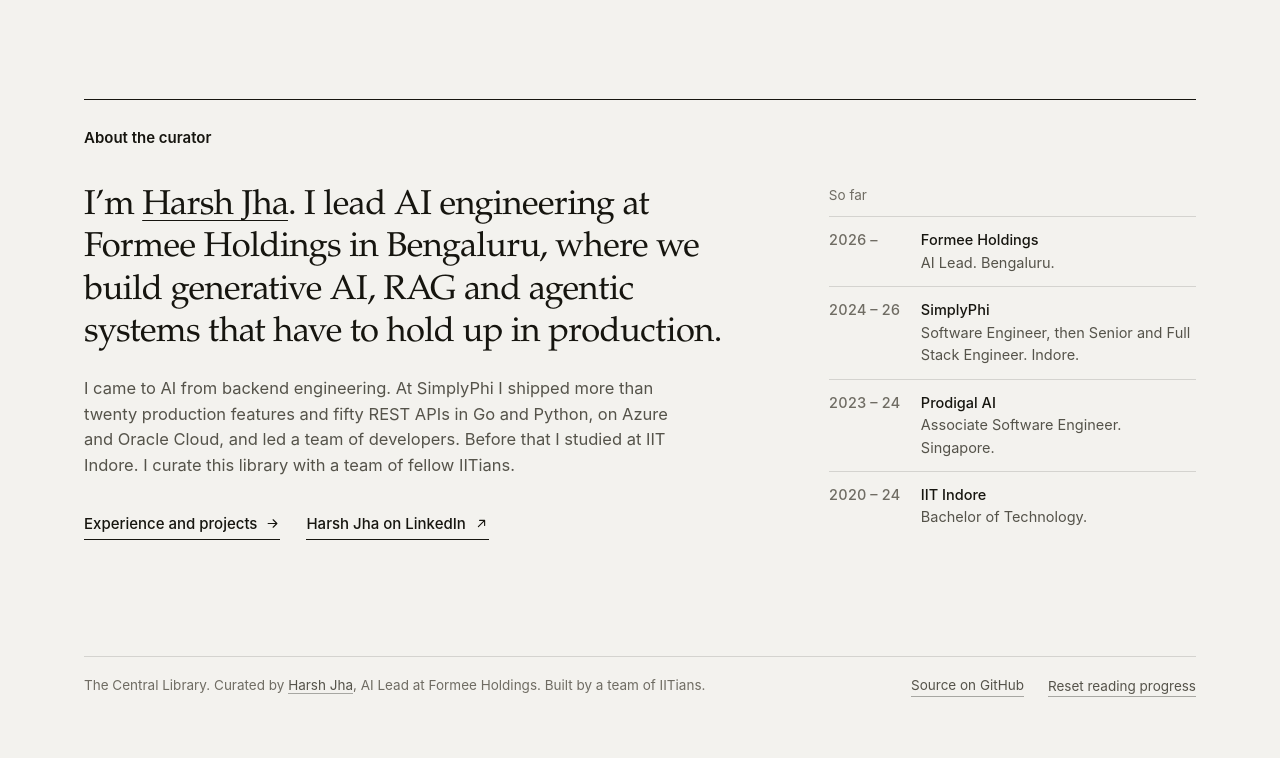
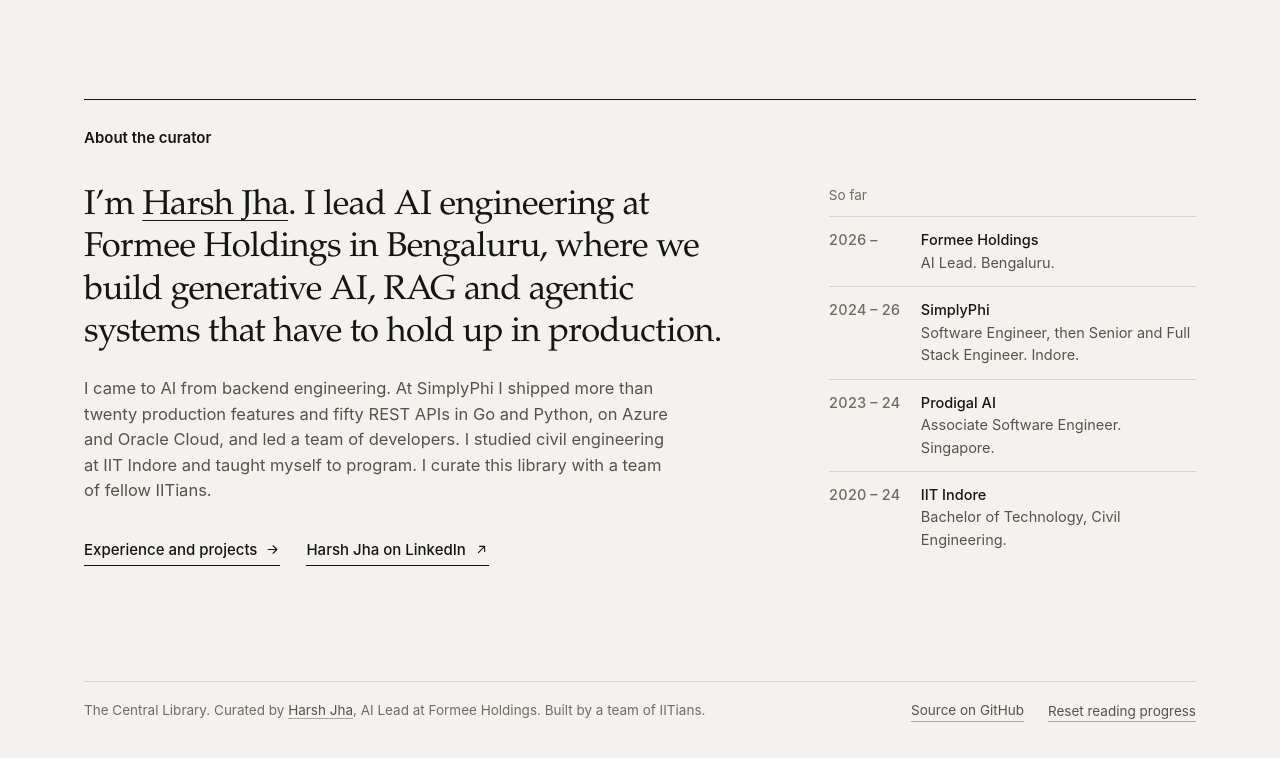
Before and after one commit to harshdotcom/AI-Systems, a plain HTML site: page index.html in a window 1280 px wide. Shown: the part 4663-5421 px from the top of the page. Drawn offline with Linux system fonts and the light colour scheme; a web font is replaced by a local one.

Commit message:
update the role

```diff
--- a/index.html
+++ b/index.html
@@ -1210,7 +1210,7 @@
           I&rsquo;m <a class="name-link" href="https://www.linkedin.com/in/harshjha-iiti/" target="_blank" rel="noopener me">Harsh Jha</a>. I lead AI engineering at Formee Holdings in Bengaluru, where we build generative AI, RAG and agentic systems that have to hold up in production.
         </p>
         <p>
-          I came to AI from backend engineering. At SimplyPhi I shipped more than twenty production features and fifty REST APIs in Go and Python, on Azure and Oracle Cloud, and led a team of developers. Before that I studied at IIT Indore. I curate this library with a team of fellow IITians.
+          I came to AI from backend engineering. At SimplyPhi I shipped more than twenty production features and fifty REST APIs in Go and Python, on Azure and Oracle Cloud, and led a team of developers. I studied civil engineering at IIT Indore and taught myself to program. I curate this library with a team of fellow IITians.
         </p>
         <div class="curator-links">
           <a class="btn-text" href="harsh-jha.html">
@@ -1230,7 +1230,7 @@
           <div><dt>2026 &ndash;</dt><dd><b>Formee Holdings</b>AI Lead. Bengaluru.</dd></div>
           <div><dt>2024 &ndash; 26</dt><dd><b>SimplyPhi</b>Software Engineer, then Senior and Full Stack Engineer. Indore.</dd></div>
           <div><dt>2023 &ndash; 24</dt><dd><b>Prodigal AI</b>Associate Software Engineer. Singapore.</dd></div>
-          <div><dt>2020 &ndash; 24</dt><dd><b>IIT Indore</b>Bachelor of Technology.</dd></div>
+          <div><dt>2020 &ndash; 24</dt><dd><b>IIT Indore</b>Bachelor of Technology, Civil Engineering.</dd></div>
         </dl>
       </div>
     </section>
```
Also changed, not shown: harsh-jha.html (+2 -2 lines), 1 other file.
